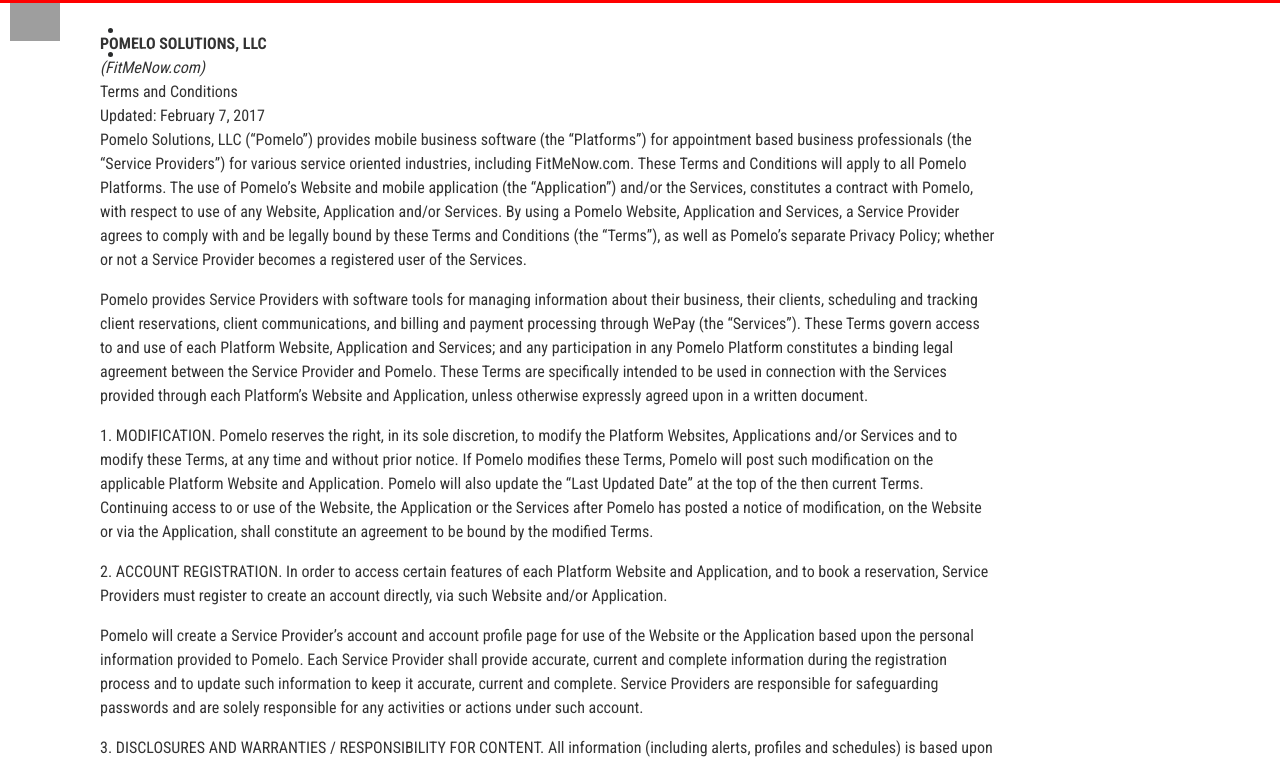
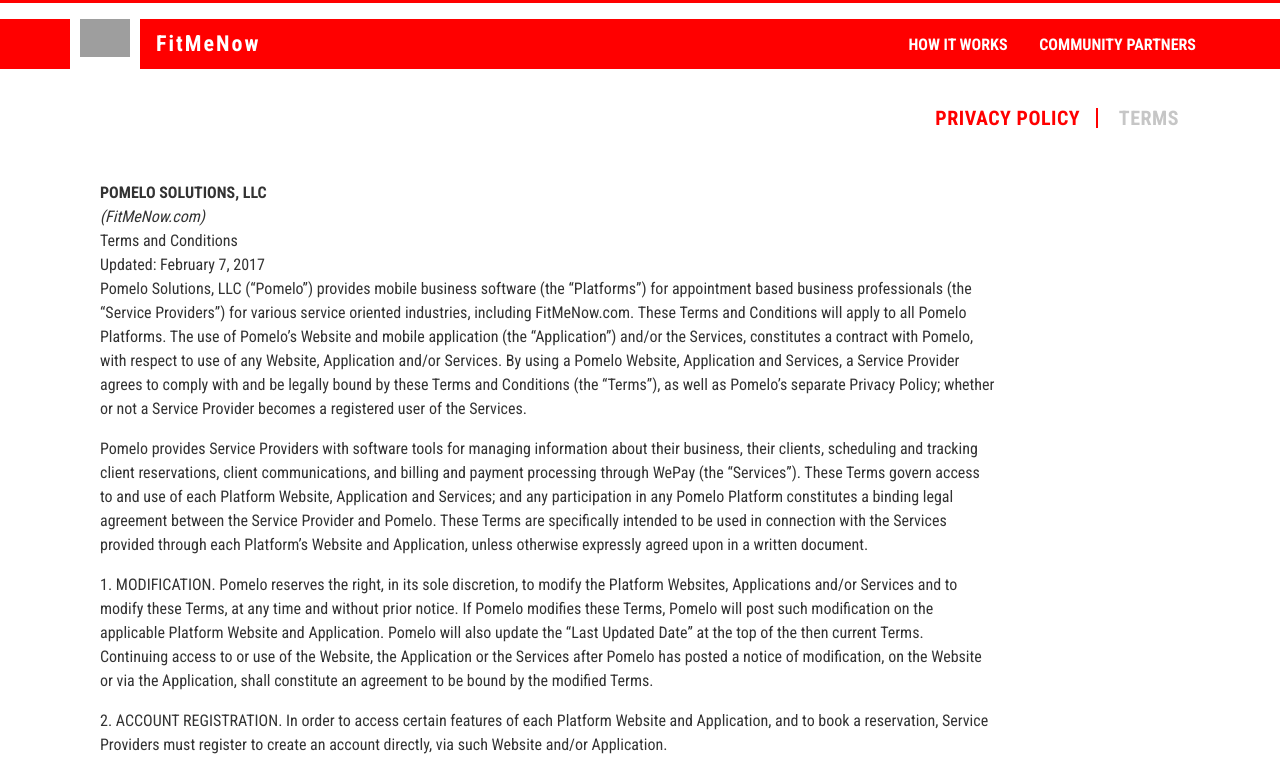
Before and after one commit to psm-dev/fitmenow, a plain HTML site: page terms-and-conditions.html in a window 1280 px wide. Shown: the top 762 px of the page. Drawn offline with Linux system fonts and the light colour scheme; grey boxes are pictures that could not be loaded.

Commit message:
Updated privacy and terms page

```diff
--- a/terms-and-conditions.html
+++ b/terms-and-conditions.html
@@ -1,4 +1,3 @@
-
 <!DOCTYPE html>
 <html lang="en">
 <head profile="http://www.w3.org/1999/xhtml/vocab">
@@ -41,19 +40,39 @@
 <body class="html not-front not-logged-in no-sidebars page-node page-node- page-node-3 node-type-page" >
 
 <div id="wrapper">
+
   <section id="section-header">
+    <div class="container-fluid">
+      <div class="row">
+        <div class="col col-side"></div>
+        <div class="col col-main">
+          <div class="site-nav">
+            <div class="site-name"><a href="/fitmenow">FitMeNow</a></div>
             <div class="site-logo">
-      <a href="http://www.fitmenow.com"><img class="img-fluid" src="http://www.fitmenow.com/sites/all/themes/fitmenow/logo.png" alt="FitMeNow - Train Smarter"></a>
+              <a href="/fitmenow"><img class="img-fluid" src="http://www.fitmenow.com/sites/all/themes/fitmenow/images/header-logo.png" alt="FitMeNow - Train Smarter"></a>
             </div>
-    <div class="site-nav hidden-sm-down">
-      <div class="container">
+            <div class="site-nav-links hidden-md-down">
               <ul>
-          <li class=""><a href="http://www.fitmenow.com/privacy-policy.html">PRIVACY POLICY</a></li>
-          <li class="active"><a href="http://www.fitmenow.com/terms-and-conditions.html">TERMS</a></li>
+                <li><a class="" href="/fitmenow/how-it-works.html">HOW IT WORKS</a></li>
+                <li><a class="" href="/fitmenow/community-partners.html">COMMUNITY PARTNERS</a></li>
               </ul>
             </div>
           </div>
+        </div>
+        <div class="col col-side"></div>
+      </div>
+    </div>
   </section>
+
+    <section id="section-secondary-nav" class="hidden-sm-down">
+    <div class="container">
+      <ul>
+        <li class=""><a href="/fitmenow/privacy-policy.html">PRIVACY POLICY</a></li>
+        <li class="active"><a href="/fitmenow/terms-and-conditions.html">TERMS</a></li>
+      </ul>
+    </div>
+  </section>
+
   <section id="section-content">
     <div class="container">
 
@@ -193,8 +212,8 @@
         <div class="row">
           <div class="col-md-6">
             <p class="mb-0 text-center text-md-left">
-              <a class="link" href="http://www.fitmenow.com/privacy-policy.html">PRIVACY POLICY</a>
-              <a class="link" href="http://www.fitmenow.com/terms-and-conditions.html">TERMS</a>
+              <a class="link" href="/fitmenow/privacy-policy.html">PRIVACY POLICY</a>
+              <a class="link" href="/fitmenow/terms-and-conditions.html">TERMS</a>
             </p>
           </div>
           <div class="col-md-6">
@@ -208,6 +227,8 @@
   </div>
   </section>
 </div>
+
 <script type="text/javascript" src="/fitmenow/sites/all/themes/fitmenow/dist/js/app.js"></script>
+
 </body>
 </html>
```
Also changed, not shown: index.html (+1 -1 lines), privacy-policy.html (+27 -8 lines). Lines whose indentation alone changed are shown as unchanged.
